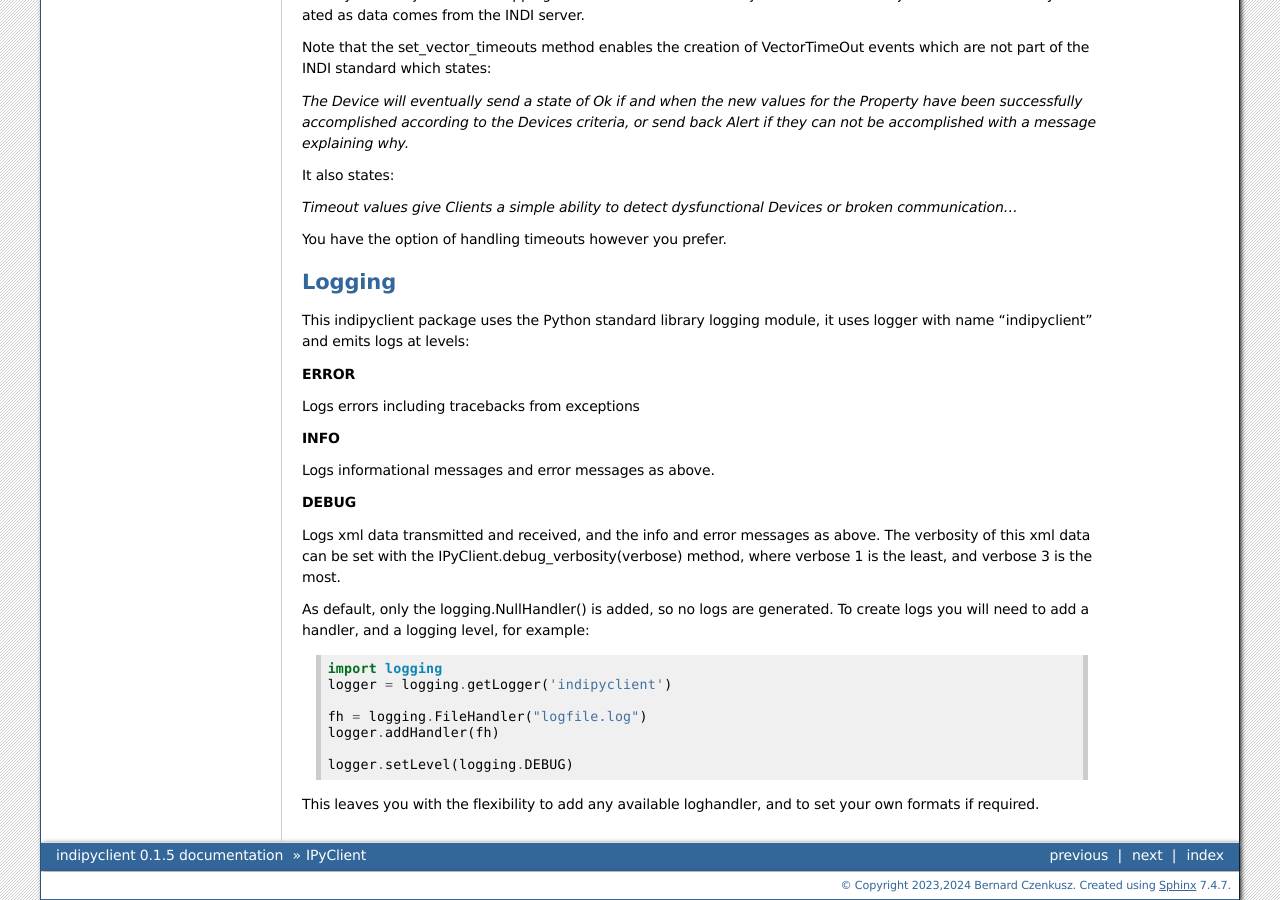
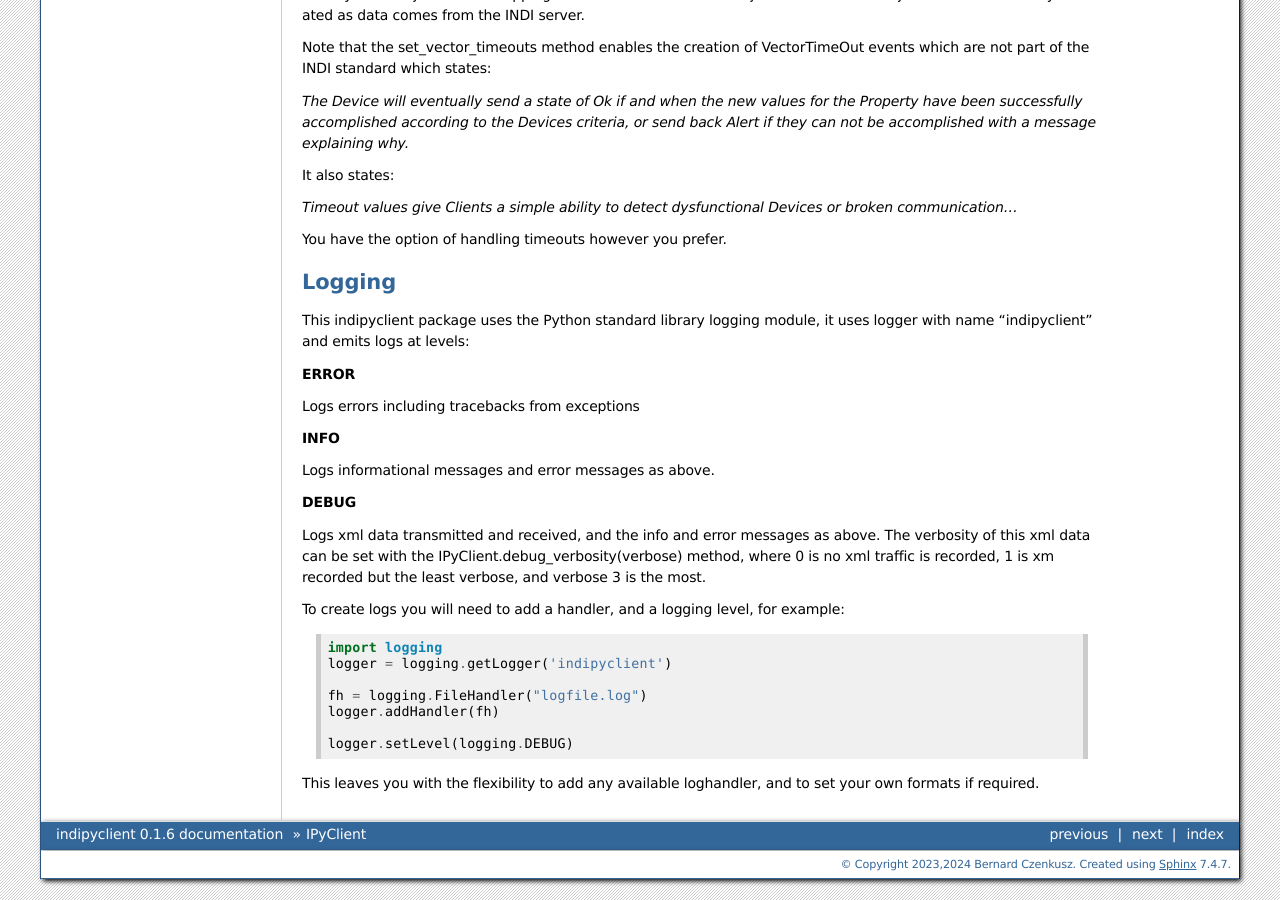
Before and after one commit to bernie-skipole/indipyclient, a Sphinx documentation site: the page built from docs/source/usage/ipyclient.rst, in a window 1280 px wide and 900 px high, scrolled down 1131 px. Built offline with Sphinx 7.4.7, drawn with Linux system fonts in a browser that asks for light colours; some of the changed text lies outside the part shown.

Commit message:
Now at 0.1.6, working towards compatability with indipydriver

```diff
--- a/docs/source/conf.py
+++ b/docs/source/conf.py
@@ -25,7 +25,7 @@ copyright = '2023,2024 Bernard Czenkusz'
 author = 'Bernard Czenkusz'
 
 # The full version, including alpha/beta/rc tags
-release = '0.1.5'
+release = '0.1.6'
 
 # ---------------------- Added to get readthedocs to build, by BC
 master_doc = 'index'
--- a/docs/source/usage/ipyclient.rst
+++ b/docs/source/usage/ipyclient.rst
@@ -77,9 +77,9 @@ Logs informational messages and error messages as above.
 
 **DEBUG**
 
-Logs xml data transmitted and received, and the info and error messages as above. The verbosity of this xml data can be set with the IPyClient.debug_verbosity(verbose) method, where verbose 1 is the least, and verbose 3 is the most.
+Logs xml data transmitted and received, and the info and error messages as above. The verbosity of this xml data can be set with the IPyClient.debug_verbosity(verbose) method, where 0 is no xml traffic is recorded, 1 is xm recorded but the least verbose, and verbose 3 is the most.
 
-As default, only the logging.NullHandler() is added, so no logs are generated. To create logs you will need to add a handler, and a logging level, for example::
+To create logs you will need to add a handler, and a logging level, for example::
 
     import logging
     logger = logging.getLogger('indipyclient')
--- a/indipyclient/__init__.py
+++ b/indipyclient/__init__.py
@@ -6,4 +6,4 @@ from .events import (delProperty, defSwitchVector, defTextVector, defNumberVecto
 
 from .propertymembers import getfloat
 
-version = "0.1.5"
+version = "0.1.6"
--- a/pyproject.toml
+++ b/pyproject.toml
@@ -7,7 +7,7 @@ name = "indipyclient"
 authors = [{name = "Bernard Czenkusz", email = "bernie@skipole.co.uk"}]
 license = {file = "LICENSE"}
 classifiers = ["License :: OSI Approved :: MIT License", "Operating System :: POSIX :: Linux","Topic :: Scientific/Engineering :: Astronomy", "Topic :: Scientific/Engineering :: Interface Engine/Protocol Translator"]
-version = "0.1.5"
+version = "0.1.6"
 description="Pure python package, providing a terminal client and a set of classes which can be used to create scripts or clients to control remote instruments using the INDI protocol."
 readme = "README.md"
 requires-python = ">=3.10"
```
